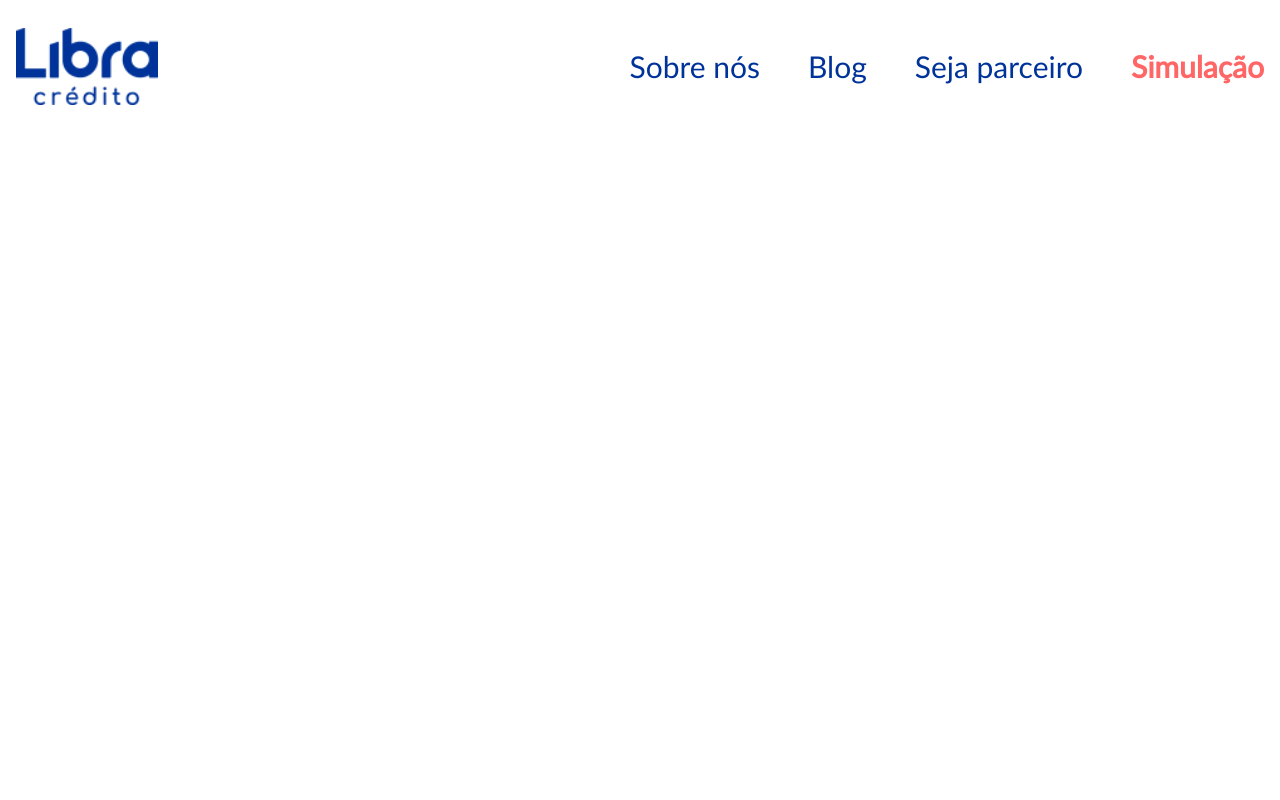
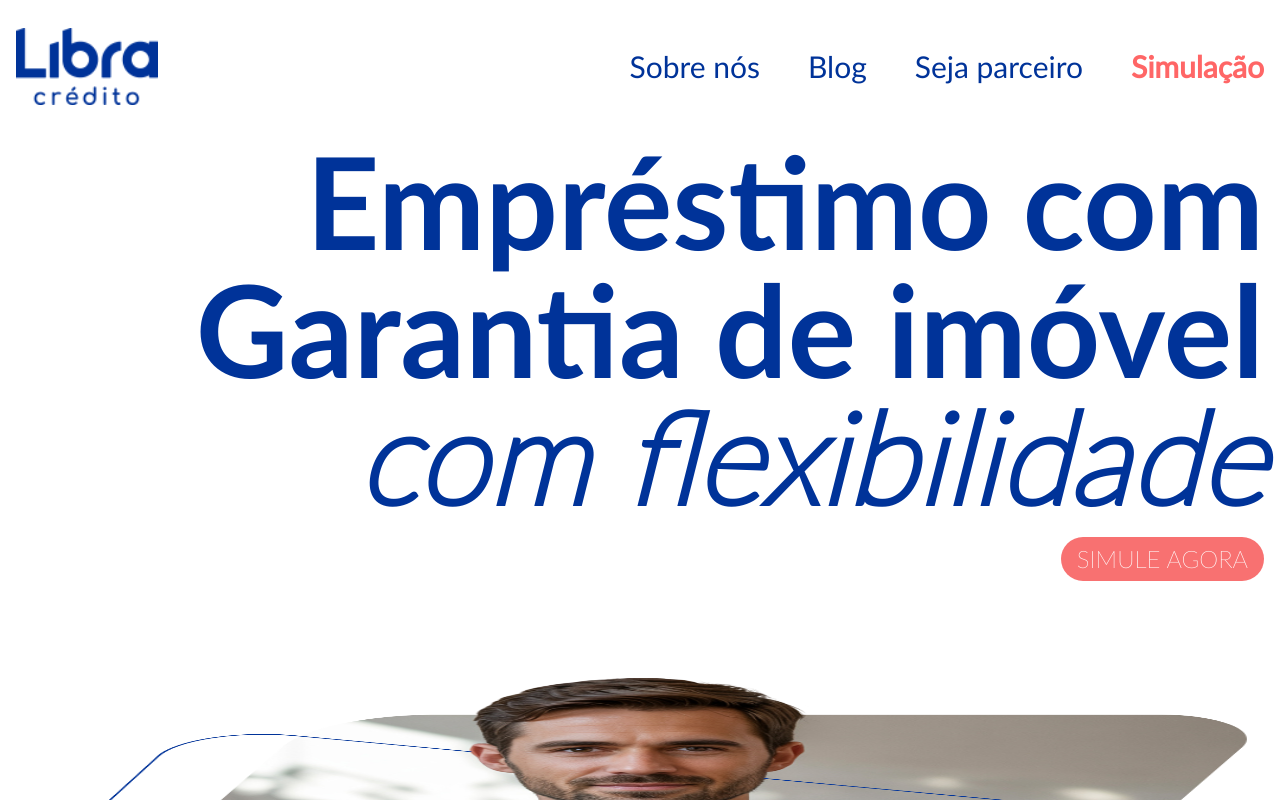
Before and after one commit to MathAlencar/Projeto-React-Tailwindcss, a React (Vite) app: page / in a window 1280 px wide. Shown: the top 800 px of the page. Built offline with nearby package versions, Linux system fonts and the light colour scheme.

Commit message:
first commit 2

```diff
--- a/src/routes/App.jsx
+++ b/src/routes/App.jsx
@@ -6,7 +6,7 @@
 
   return (
     <Routes>
-      <Route path="/home" element={<Home/>}></Route>
+      <Route path="/" element={<Home/>}></Route>
     </Routes>
   )
 }
```
